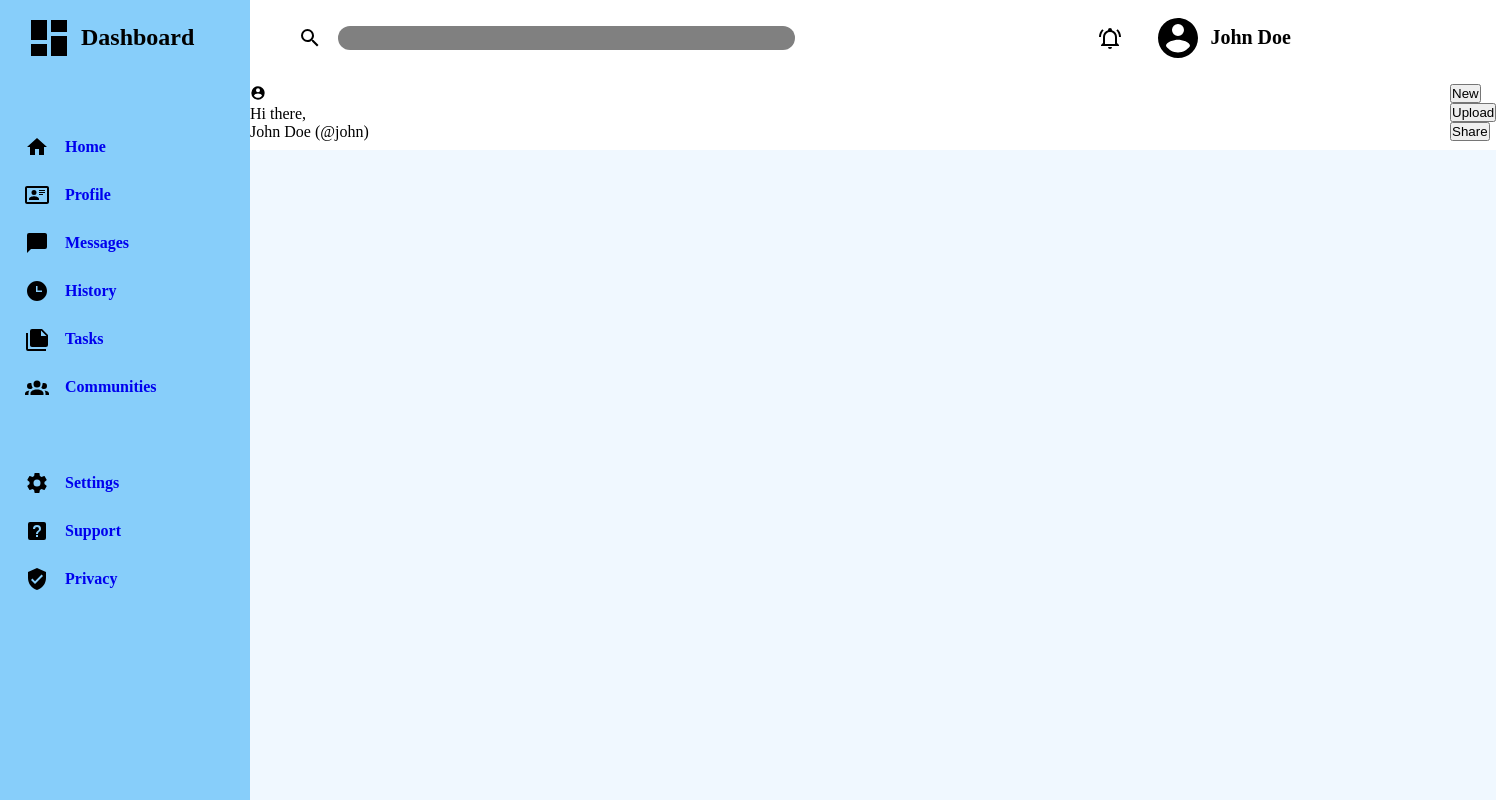
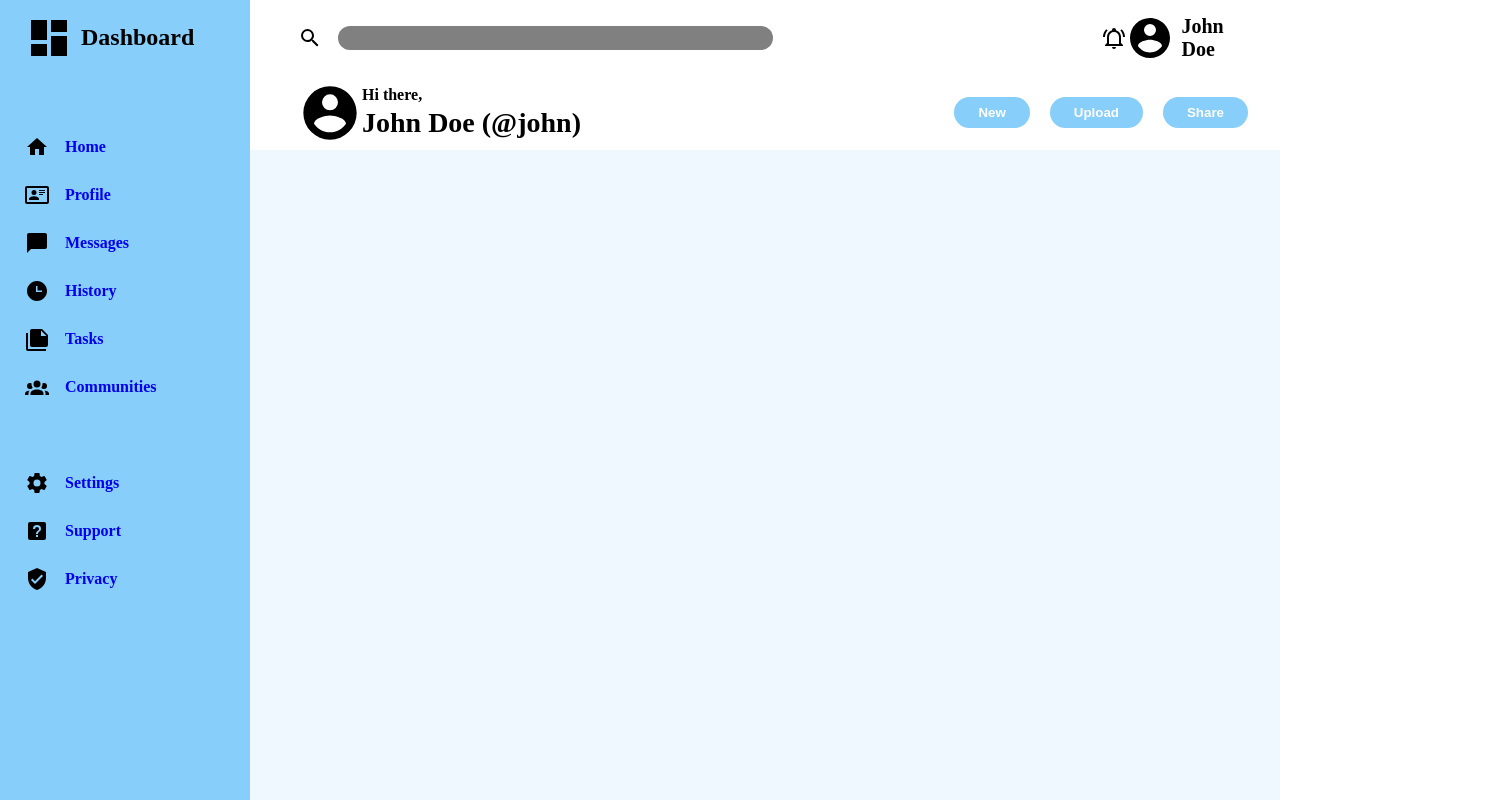
Before and after one commit to Diplomoceras-maximum/admin-dashboard, a plain HTML site: page index.html in a window 1280 px wide. Shown: the whole page, 1496 px wide, since content can reach past the window. Drawn offline with Linux system fonts and the light colour scheme.

Commit message:
Add basic styling to the content bar section in the header + add minor changes to the utility bar

```diff
--- a/styles.css
+++ b/styles.css
@@ -23,7 +23,7 @@
 
 #utility-bar {
   display: grid;
-  grid-template-columns: 65% 5% 30%;
+  grid-template-columns: 75% 10% 15%;
   grid-template-rows: 1fr;
   align-items: center;
 }
@@ -60,9 +60,9 @@
 #user-profile {
   display: flex;
   flex-direction: row;
-  justify-content: flex-start;
+  justify-content: flex-end;
   align-items: center;
-  margin-left: 2rem;
+  margin-right: 2rem;
 }
 
 #user-profile img {
@@ -77,13 +77,49 @@
 
 #content-bar {
   display: grid;
-  grid-template-columns: 1200px 1fr;
+  grid-template-columns: 60% 40%;
   grid-template-rows: 1fr;
   align-items: center;
 }
 
-#content-bar img {
-  height: 1rem;
+#user-info {
+  display: flex;
+  flex-direction: row;
+  align-items: center;
+  margin-left: 3rem;
+}
+
+#user-info img {
+  height: 4rem;
+}
+
+#user-info p:first-child {
+  font-size: 16px;
+  font-weight: bold;
+  margin-bottom: 0.2rem;
+}
+
+#user-info p:nth-child(2) {
+  font-size: 28px;
+  font-weight: bold;
+}
+
+#user-buttons {
+  display: flex;
+  flex-direction: row;
+  justify-content: flex-end;
+  align-items: center;
+  gap: 20px;
+  margin-right: 2rem;
+}
+
+#user-buttons button {
+  padding: 0.5rem 1.5rem;
+  background-color: lightskyblue;
+  border: none;
+  border-radius: 50px;
+  color: white;
+  font-weight: bold;
 }
 
 #sidebar {
```
